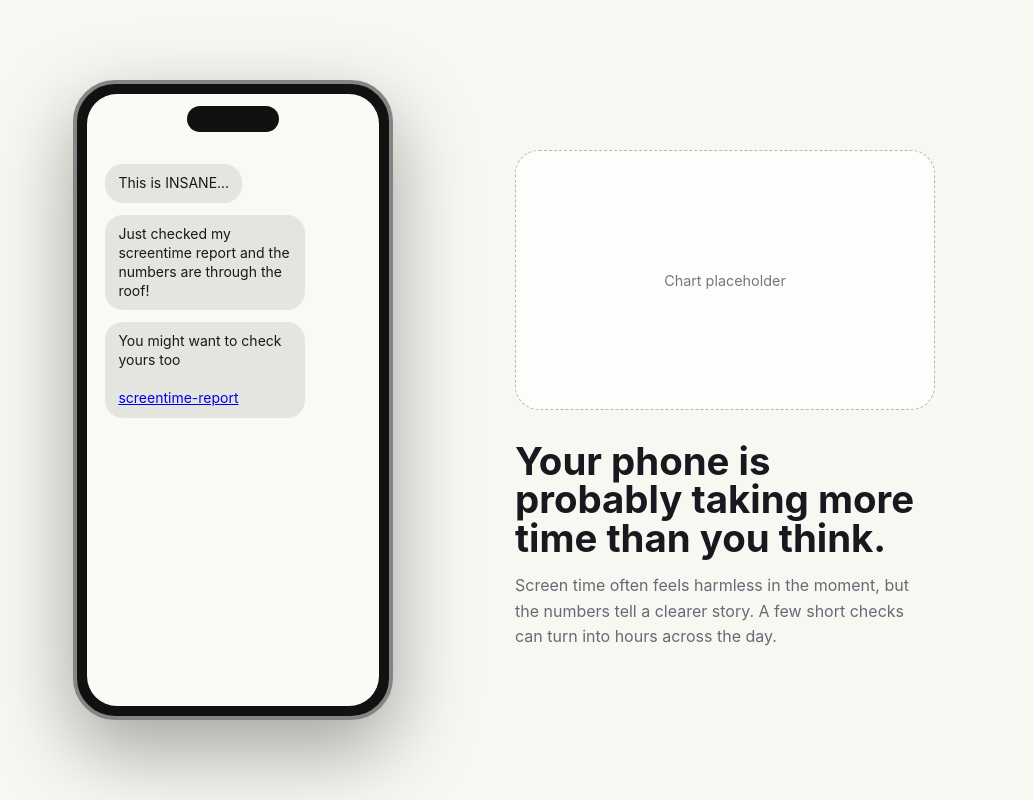
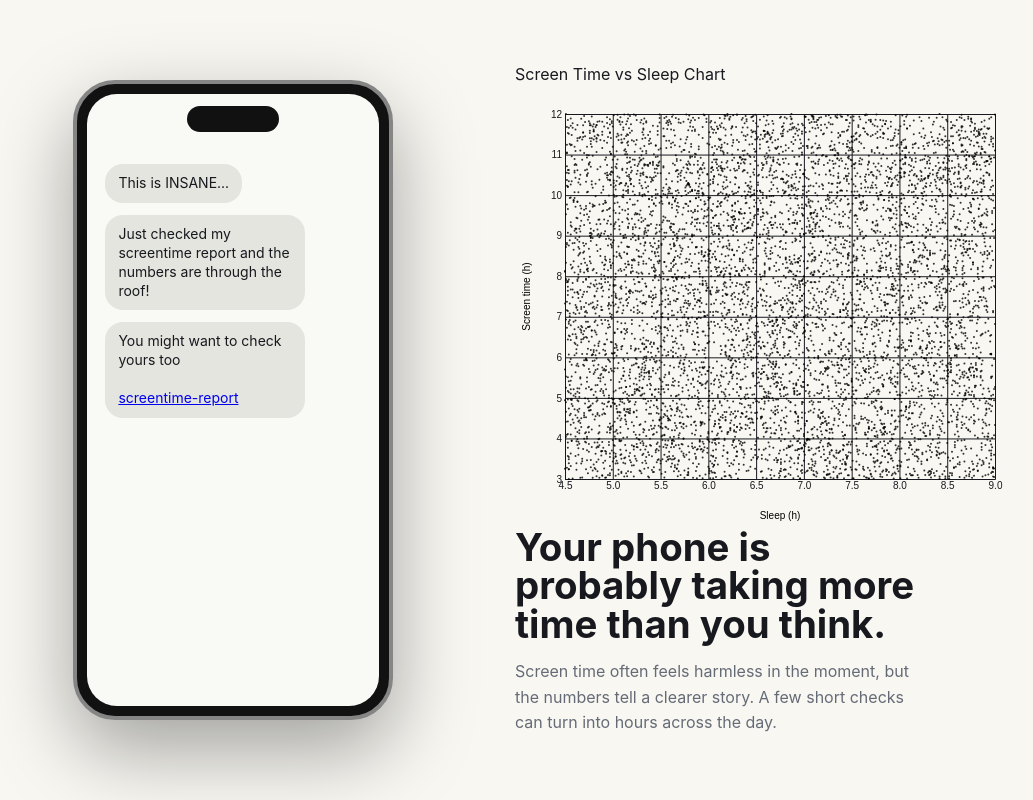
Before and after one commit to MaximPollak/DataVisualisationApp, a website built with Vite: page index.html in a window 1280 px wide. Both pictures are taken after a click on the link "screentime-report". Shown: the whole page, without its empty margins (189-1222 px from the left). Built offline with nearby package versions, Linux system fonts and the light colour scheme.

Commit message:
added d3 scatterplot (screen time vs sleep)
added a scatterplot with d3 for screen time vs sleep also commented some of the code out that wasn't needed yet

```diff
--- a/index.html
+++ b/index.html
@@ -1,14 +1,14 @@
 <!doctype html>
 <html lang="en">
+
 <head>
   <meta charset="UTF-8" />
   <meta name="viewport" content="width=device-width, initial-scale=1.0" />
-    <meta
-      name="description"
-      content="A scroll-driven data visualization narrative about smartphone usage and addiction."
-    />
+  <meta name="description"
+    content="A scroll-driven data visualization narrative about smartphone usage and addiction." />
   <title>You Might Be Addicted Without Even Knowing It</title>
 </head>
+
 <body>
   <div id="app">
     <section class="hero-section">
@@ -29,7 +29,7 @@
 
       <div class="side-content" id="side-content">
         <div class="chart-placeholder">
-            Chart placeholder
+          Screen Time vs Sleep Chart
         </div>
 
         <div class="text-block">
@@ -46,4 +46,5 @@
   </div>
   <script type="module" src="/src/main.js"></script>
 </body>
+
 </html>
--- a/src/main.js
+++ b/src/main.js
@@ -1,4 +1,8 @@
 import './styles.css';
+import * as d3 from 'd3';
+import Scatterplot from './visualizations/Scatterplot.js';
+
+
 
 // document.querySelector('#app').innerHTML = `
 //   <main class="app-shell">
@@ -11,6 +15,34 @@ const phone = document.querySelector("#phone");
 const startStoryLink = document.querySelector("#start-story");
 const sideContent = document.querySelector("#side-content");
 const chat = document.querySelector("#chat");
+const dataSet = await d3.csv('/data/smartphone_usage_addiction.csv', row => {
+  return {
+    ...row,
+    age: +row.age,
+    daily_screen_time_hours: +row.daily_screen_time_hours,
+    social_media_hours: +row.social_media_hours,
+    gaming_hours: +row.gaming_hours,
+    work_study_hours: +row.work_study_hours,
+    sleep_hours: +row.sleep_hours,
+    notifications_per_day: +row.notifications_per_day,
+    app_opens_per_day: +row.app_opens_per_day,
+    weekend_screen_time: +row.weekend_screen_time,
+  }
+});
+
+console.log(dataSet);
+
+const scatterplot = new Scatterplot(dataSet, {
+  parentElement: '.chart-placeholder',
+  xAxisLabel: 'Sleep (h)',
+  yAxisLabel: 'Screen time (h)',
+  dataAccessor: {
+    x: 'sleep_hours',
+    y: 'daily_screen_time_hours',
+  },
+});
+scatterplot.updateViz();
+
 
 startStoryLink.addEventListener("click", (event) => {
   event.preventDefault();
--- a/src/styles.css
+++ b/src/styles.css
@@ -135,7 +135,7 @@ body {
   transform: translateY(-50%);
 }
 
-.chart-placeholder {
+/* .chart-placeholder {
   height: 260px;
   margin-bottom: 32px;
   border: 1px dashed #b8b8b0;
@@ -148,7 +148,7 @@ body {
 
   color: #777;
   font-size: 0.9rem;
-}
+} */
 
 .text-block h2 {
   margin: 0;
--- /dev/null
+++ b/src/visualizations/Scatterplot.js
@@ -0,0 +1,169 @@
+import * as d3 from 'd3';
+
+/*
+    Scatterplot.js
+    ==============
+    A reusable D3 scatterplot chart class.
+    Architecture:
+    - initViz()   → One-time setup (SVG, scales, axes)
+    - updateViz() → Update scale domains based on data
+    - renderViz() → Data join and rendering
+*/
+
+export default class Scatterplot {
+    constructor(data, config) {
+        this.data = data;
+
+        this.config = {
+            parentElement: config?.parentElement || 'body',           // Conditional assignment with || operator
+            colorScale: config?.colorScale,
+            width: config?.width || 500,
+            height: config?.height || 440,
+            margin: config?.margin || { top: 30, right: 20, bottom: 45, left: 50 },
+            xAxisLabel: config?.xAxisLabel || 'X',
+            yAxisLabel: config?.yAxisLabel || 'Y',
+            dataAccessor: config.dataAccessor,
+            // tooltipHTML: config?.tooltipHTML || (d => JSON.stringify(d)),
+        };
+
+        this.initViz();
+    }
+
+    setData(data) {
+        this.data = data;
+    }
+
+    /*
+        Runs once in the constructor. It creates the svg, scales, (range only as domain is dynamic)
+        Everything defined in here is static elments.
+    */
+    initViz() {
+        // Margin convention: Calculate reduced width and height
+        this.boundedWidth = this.config.width - this.config.margin.left - this.config.margin.right;
+        this.boundedHeight = this.config.height - this.config.margin.top - this.config.margin.bottom;
+
+        // Create the svg and the drawing area (group)
+        this.svg = d3.select(this.config.parentElement) // d3.select('#scatterplot')
+            .append('svg')
+            .attr('width', this.config.width)
+            .attr('height', this.config.height);
+
+        // Create the smaller drawing area with margin convetion in mind
+        this.bounds = this.svg.append('g')
+            .attr('transform', `translate(
+                ${this.config.margin.left},
+                ${this.config.margin.top}
+            )`);
+
+        // Define the scales or at least the range (because it doesn't change)
+        this.xScale = d3.scaleLinear()
+            .range([0, this.boundedWidth]);
+
+        this.yScale = d3.scaleLinear()
+            .range([this.boundedHeight, 0]);
+
+        // Create the axes and grid lines
+        this.yAxis = d3.axisLeft()
+            .scale(this.yScale)
+            .tickSize(-this.boundedWidth);          // Making grid lines
+
+        this.xAxis = d3.axisBottom()
+            .scale(this.xScale)
+            .tickSize(-this.boundedHeight);
+
+        // Add the axis to chart
+        this.yAxisG = this.bounds.append('g')
+            .attr('class', 'axis y-axis')
+
+        this.xAxisG = this.bounds.append('g')
+            .attr('class', 'axis x-axis')
+            .attr('transform', `translate(0, ${this.boundedHeight})`);
+
+        // Add axis labels to chart
+        this.xAxisG.append("text")
+            .attr("class", "axis-title")
+            .attr("x", this.boundedWidth / 2)
+            .attr("y", 40)
+            .attr("fill", "#000000")
+            .text(this.config.xAxisLabel)
+
+        this.yAxisG.append("text")
+            .attr("class", "axis-title")
+            .attr("transform", "rotate(-90)")
+            .attr("x", -this.boundedHeight / 2)
+            .attr("y", -35)
+            .attr("text-anchor", "middle")
+            .attr("fill", "#000000")
+            .text(this.config.yAxisLabel)
+
+    }
+
+    /*
+        Runs every time the data changes. It sets the domains of the scales based on the new data min and max.
+        Then it calls renderViz() to do the actual drawing
+    */
+    updateViz() {
+        this.xAccessor = (d) => d[this.config.dataAccessor.x];              // d.distance
+        this.yAccessor = (d) => d[this.config.dataAccessor.y];              // d.time
+        // this.colorAccessor = (d) => d[this.config.dataAccessor.color];      // d.difficulty
+
+        // Define the domain based on the current data
+        // this.xScale.domain([0, d3.max(this.data, this.xAccessor)]);
+        // this.yScale.domain([0, d3.max(this.data, this.yAccessor)]);
+
+        this.xScale.domain(d3.extent(this.data, this.xAccessor));
+        this.yScale.domain(d3.extent(this.data, this.yAccessor));
+
+        this.renderViz();
+    }
+
+    /*
+        Here the data joins happen and the visualzation is drawn. It animates the elements...
+    */
+    renderViz() {
+        // Render the circles in the scatterplot
+        const circles = this.bounds.selectAll('circle')
+            .data(this.data)
+            .join(
+                enter => enter.append('circle')
+                    .attr('class', 'circle')
+                    .attr('r', 0)
+                    .attr('cx', d => this.xScale(this.xAccessor(d)))
+                    .attr('cy', d => this.yScale(this.yAccessor(d))),
+
+                update => update,
+
+                exit => exit.transition()
+                    .duration(200)
+                    .attr('r', 0)
+                    .remove()
+            );
+
+        // This applies now to all selections enter, update, exit
+        circles.transition()
+            .duration(500)
+            .attr('r', 1)
+            .attr('cx', d => this.xScale(this.xAccessor(d)))
+            .attr('cy', d => this.yScale(this.yAccessor(d)))
+            // .attr('fill', d => this.config.colorScale(this.colorAccessor(d)));
+            .attr('fill', "#000000")
+            .attr('opacity', .8);
+
+        // Create the axis because we have the domain now
+        this.xAxisG.call(this.xAxis);
+        this.yAxisG.call(this.yAxis);
+
+        // Grab the tooltip element
+        // const tooltip = d3.select('#tooltip');
+
+        // circles.on('mouseover', (event, d) => {
+        //     tooltip.style('opacity', 1)
+        //         .style('left', event.clientX + 'px')
+        //         .style('top', event.clientY + 'px')
+        //         .style("transform", "translate(-50%, calc(-100% - 12px))")
+        //         .html(`${this.config.tooltipHTML(d)}`)
+        // }).on('mouseleave', () => {
+        //     tooltip.style('opacity', 0);
+        // });
+    }
+}
```
Lines whose indentation alone changed are shown as unchanged.
